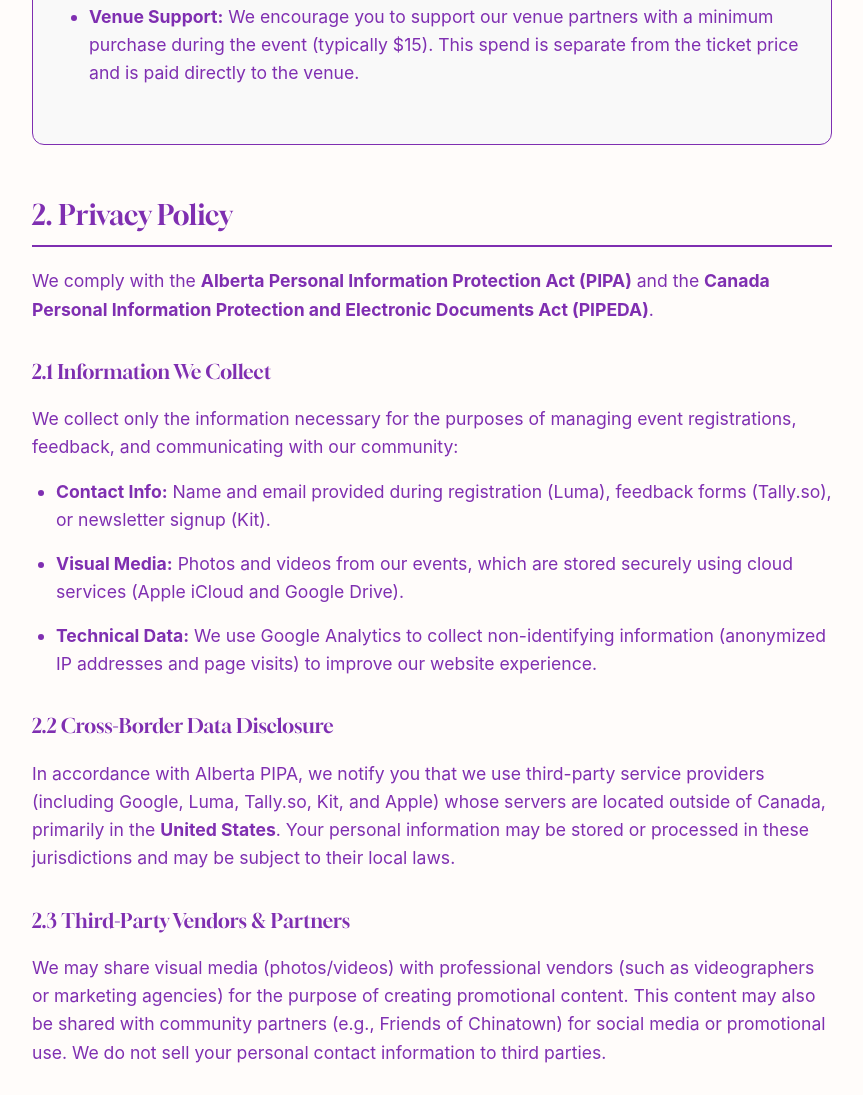
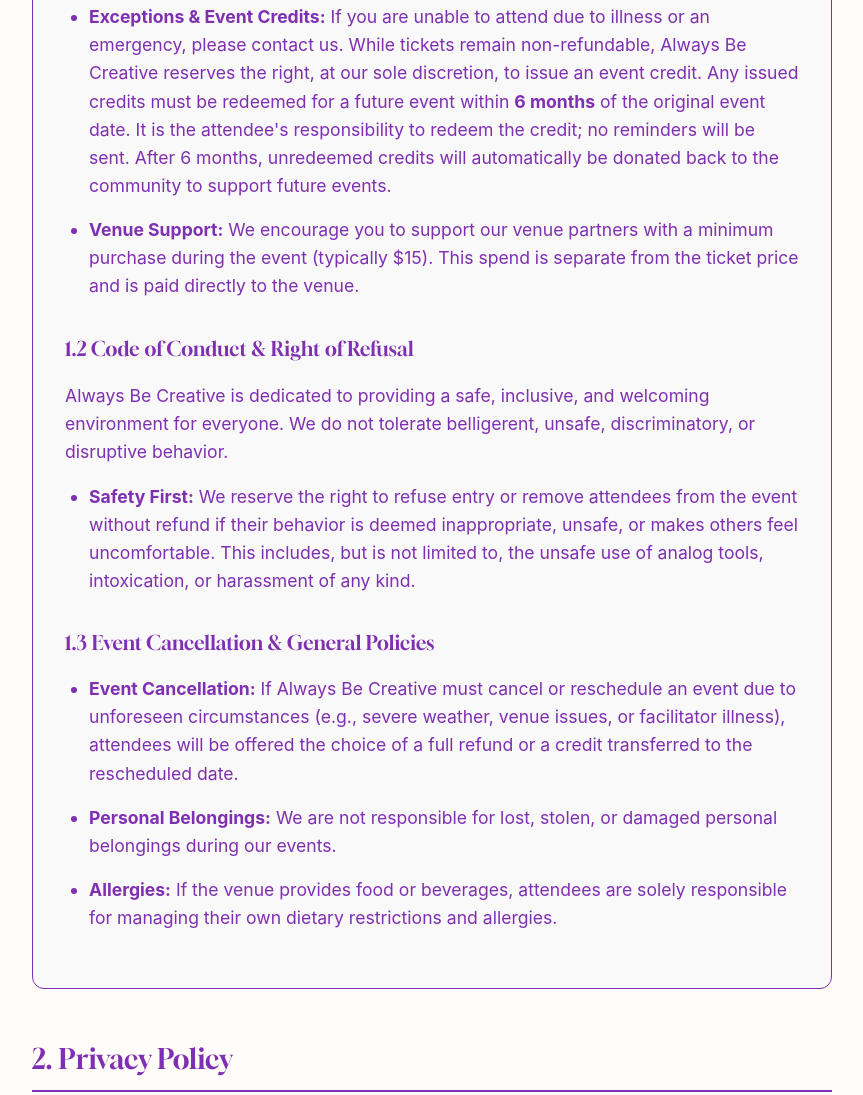
Before and after one commit to craftypixeldesigns/ABC-Website-v1, a website: page www/privacy-terms.html in a window 1280 px wide. Shown: the part 1315-2410 px from the top of the page, without its empty margins (208-1071 px from the left). Drawn offline with Linux system fonts and the light colour scheme.

Commit message:
docs: update privacy-terms with refund exceptions and code of conduct

```diff
--- a/www/privacy-terms.html
+++ b/www/privacy-terms.html
@@ -96,7 +96,7 @@
         <a href="index.html" class="back-link">← Back to Home</a>
 
         <h1>Privacy & Terms</h1>
-        <p class="last-updated">Last Updated: May 6, 2026</p>
+        <p class="last-updated">Last Updated: May 14, 2026</p>
 
         <div class="legal-body">
             <p>Always Be Creative (the "Club", "we", "us", or "our") is a project by Carrie M Designs. We are a "third space" community encouraging anyone to be creative. These policies apply to our website, our events, and our communications.</p>
@@ -116,7 +116,21 @@
                     <li><strong>Billing:</strong> Charges on your bank statement will appear as <strong>CARRIE M DESIGNS</strong> or <strong>ABC WRKSHP</strong>.</li>
                     <li><strong>Refunds:</strong> All tickets are <strong>non-refundable</strong> but can be gifted to a friend or donated back to the wider community. This policy helps us manage the materials and intentionality required to run these community experiences.</li>
                     <li><strong>Gifting Tickets:</strong> Please email us at <a href="mailto:hello@carriemdesigns.com">hello@carriemdesigns.com</a> with your gift preference.</li>
+                    <li><strong>Exceptions & Event Credits:</strong> If you are unable to attend due to illness or an emergency, please contact us. While tickets remain non-refundable, Always Be Creative reserves the right, at our sole discretion, to issue an event credit. Any issued credits must be redeemed for a future event within <strong>6 months</strong> of the original event date. It is the attendee's responsibility to redeem the credit; no reminders will be sent. After 6 months, unredeemed credits will automatically be donated back to the community to support future events.</li>
                     <li><strong>Venue Support:</strong> We encourage you to support our venue partners with a minimum purchase during the event (typically $15). This spend is separate from the ticket price and is paid directly to the venue.</li>
+                </ul>
+
+                <h3>1.2 Code of Conduct & Right of Refusal</h3>
+                <p>Always Be Creative is dedicated to providing a safe, inclusive, and welcoming environment for everyone. We do not tolerate belligerent, unsafe, discriminatory, or disruptive behavior.</p>
+                <ul>
+                    <li><strong>Safety First:</strong> We reserve the right to refuse entry or remove attendees from the event without refund if their behavior is deemed inappropriate, unsafe, or makes others feel uncomfortable. This includes, but is not limited to, the unsafe use of analog tools, intoxication, or harassment of any kind.</li>
+                </ul>
+
+                <h3>1.3 Event Cancellation & General Policies</h3>
+                <ul>
+                    <li><strong>Event Cancellation:</strong> If Always Be Creative must cancel or reschedule an event due to unforeseen circumstances (e.g., severe weather, venue issues, or facilitator illness), attendees will be offered the choice of a full refund or a credit transferred to the rescheduled date.</li>
+                    <li><strong>Personal Belongings:</strong> We are not responsible for lost, stolen, or damaged personal belongings during our events.</li>
+                    <li><strong>Allergies:</strong> If the venue provides food or beverages, attendees are solely responsible for managing their own dietary restrictions and allergies.</li>
                 </ul>
             </div>
 
```
Also changed, not shown: spec/DESIGN.md (+5 -1 lines).
